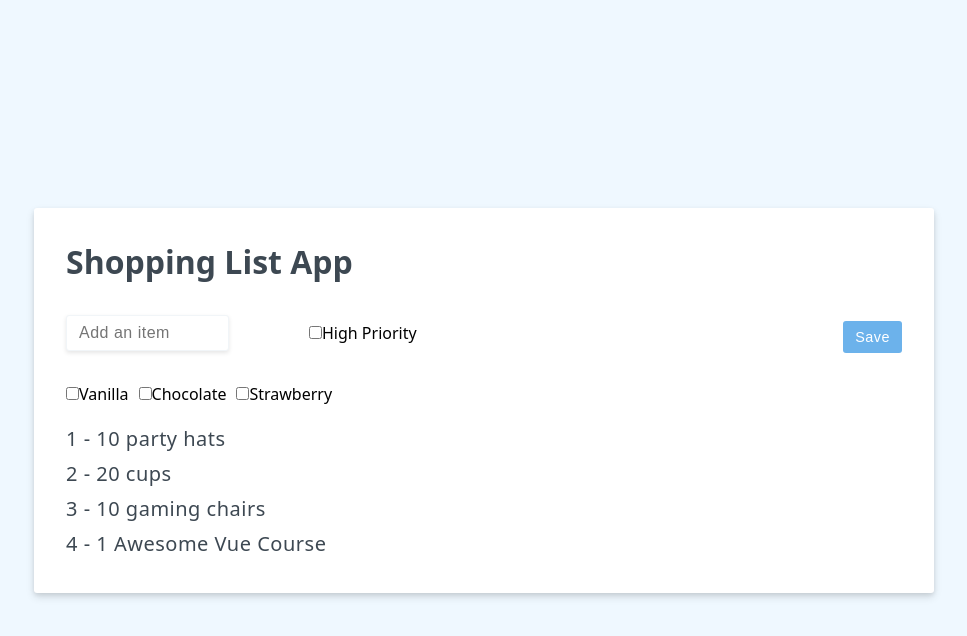
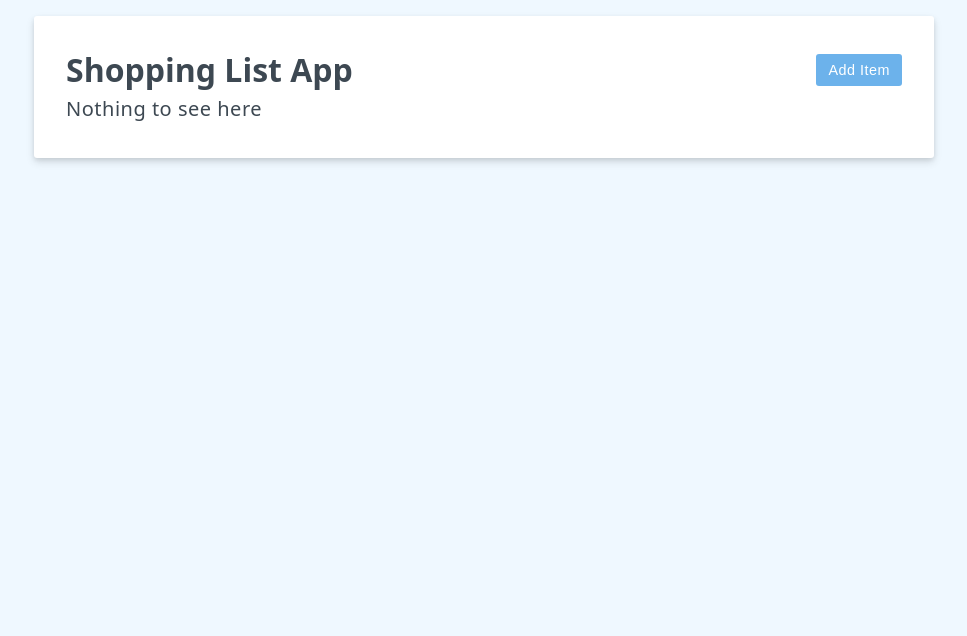
Before and after one commit to azamatkhabibullaev/vue3-composition-api, a Vue app: page / in a window 1280 px wide. Shown: the top 636 px of the page, without its empty margins (156-1123 px from the left). Built offline with nearby package versions, Linux system fonts and the light colour scheme.

Commit message:
Conditional Rendering

```diff
--- a/src/App.vue
+++ b/src/App.vue
@@ -1,18 +1,17 @@
 <script setup>
 import { ref } from 'vue'
 
-const heading = ref('Shopping List App')
+const header = ref('Shopping List App')
 
 const items = ref([
-  { id: 1, label: '10 party hats' },
-  { id: 2, label: '20 cups' },
-  { id: 3, label: '10 gaming chairs' },
-  { id: 3, label: '1 Awesome Vue Course' }
+  // { id: 1, label: '10 party hats' },
+  // { id: 2, label: '20 cups' },
+  // { id: 3, label: '10 gaming chairs' },
+  // { id: 3, label: '1 Awesome Vue Course' }
 ])
 
 const newItem = ref('')
 const newItemHighPriority = ref(false)
-const iceCreamFlavors = ref([])
 
 const saveItem = () => {
   items.value.push({
@@ -21,16 +20,26 @@ const saveItem = () => {
   })
   newItem.value = ''
 }
+
+const editing = ref(false)
+
+const doEdite = (e) => {
+  editing.value = e
+  newItem.value = ''
+}
 </script>
 
 <template>
-  <h1 class="heading">
-    {{ heading }}
-  </h1>
-  <form class="add-item-form" @submit.prevent="saveItem">
+  <div class="header">
+    <h1>{{ header }}</h1>
+    <button class="btn" v-if="editing" @click="doEdite(false)">Cancel</button>
+    <button class="btn btn-primary" v-else @click="doEdite(true)">Add Item</button>
+  </div>
+
+  <form class="add-item-form" v-if="editing" @submit.prevent="saveItem">
     <div class="input-group">
       <div>
-        <input v-model="newItem" type="text" placeholder="Add an item">
+        <input v-model.trim="newItem" type="text" placeholder="Add an item">
       </div>
 
       <div>
@@ -42,26 +51,15 @@ const saveItem = () => {
     <button class="btn btn-primary" type="submit">Save</button>
   </form>
 
-  <div class="input-group">
-    <div>
-      <input type="checkbox" id="vanilla" v-model="iceCreamFlavors" value="vanilla">
-      <label for="vanilla">Vanilla</label>
-    </div>
-    <div>
-      <input type="checkbox" id="chocolate" v-model="iceCreamFlavors" value="chocolate">
-      <label for="chocolate">Chocolate</label>
-    </div>
-    <div>
-      <input type="checkbox" id="strawberry" v-model="iceCreamFlavors" value="strawberry">
-      <label for="strawberry">Strawberry</label>
-    </div>
-  </div>
-
   <ul>
-    <li v-for="({ id, label }, index) in items" :key="id">
+    <li v-for="({ id, label }, index) in items" :key="id" class="item">
       {{ index + 1 }} - {{ label }}
     </li>
   </ul>
+
+  <p v-if="!items.length">
+    Nothing to see here
+  </p>
 </template>
 
 <style>
--- a/src/assets/base.css
+++ b/src/assets/base.css
@@ -1,10 +1,5 @@
 html {
   box-sizing: border-box;
-}
-
-html,
-body {
-  height: 100%;
 }
 
 *, *::before, *::after {
@@ -172,24 +167,3 @@ input[type="checkbox"]{
   box-shadow: none;
   width: auto;
 }
-
-label {
-  user-select: none;
-}
-
-.input-group {
-  display: flex;
-  align-items: center;
-  gap: 10px;
-  margin-bottom: 1rem;
-  margin-top: 0.5rem;
-}
-
-.input-group > div {
-  display: flex;
-  align-items: center;
-}
-
-.heading {
-  margin-bottom: 1rem;
-}
```
